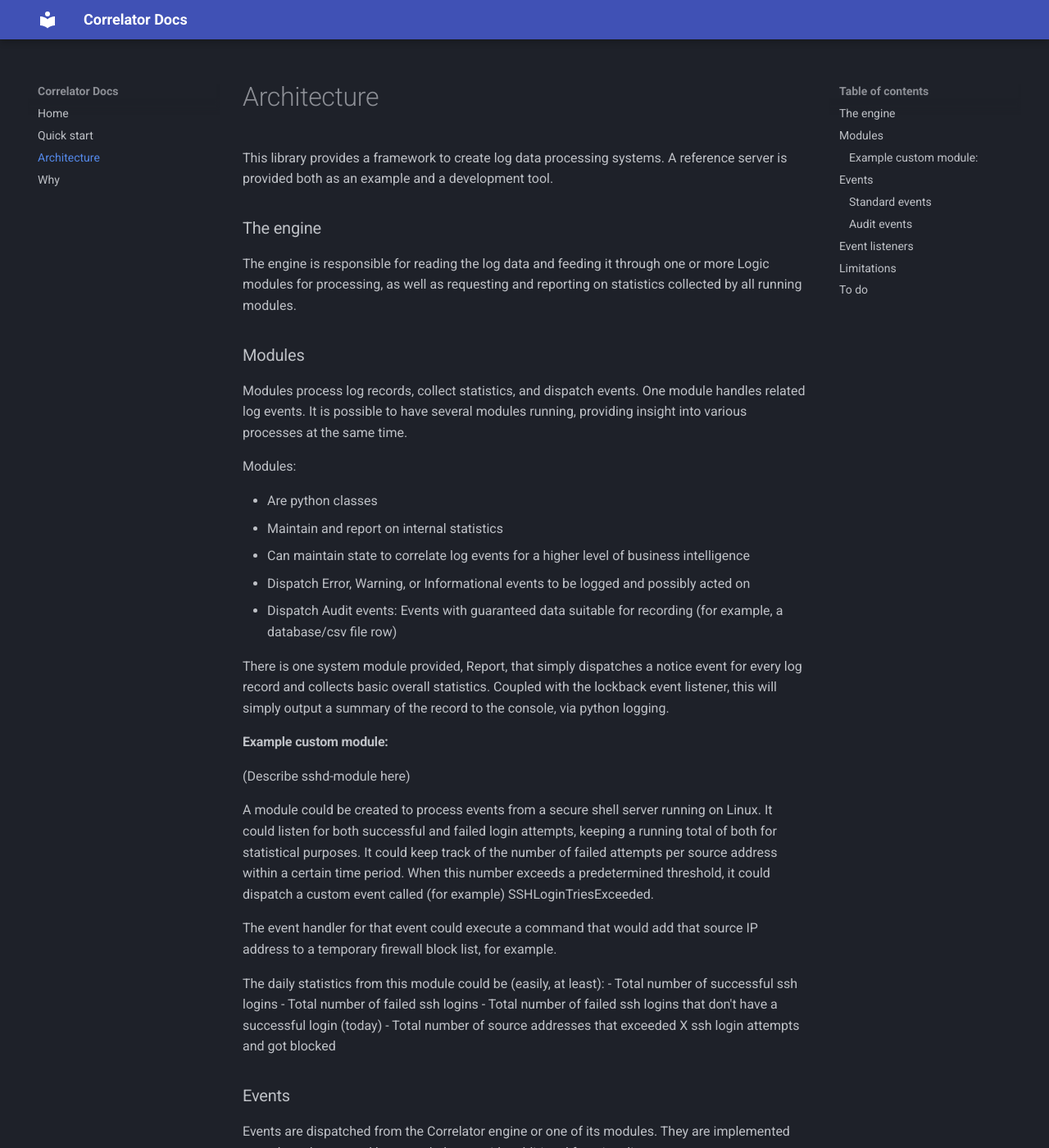
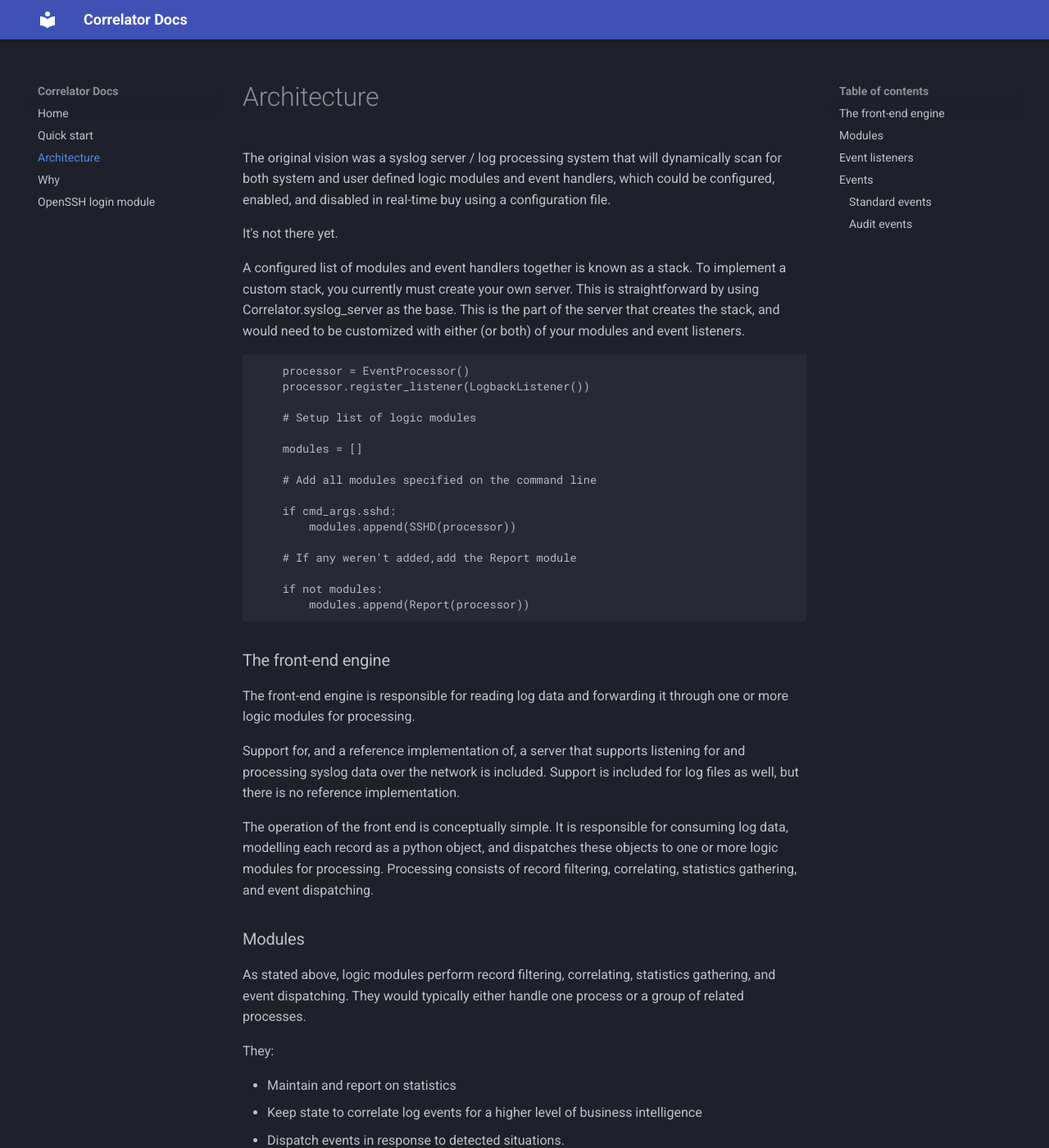
Before and after one commit to dagainz/Correlator, an MkDocs documentation site: the page built from docs/architecture.md, in a window 1280 px wide and 1400 px high. Shown: the whole window at 82% size. Built offline with MkDocs 1.6.1 and Material for MkDocs 9.7.7, drawn with Linux system fonts in a browser that asks for light colours; some of the changed text lies outside the part shown.

Commit message:
doc updates.

````diff
--- a/docs/architecture.md
+++ b/docs/architecture.md
@@ -1,56 +1,84 @@
 # Architecture
 
-This library provides a framework to create log data processing systems. A reference server is provided
-both as an example and a development tool.
+The original vision was a syslog server / log processing system that will dynamically scan for both system and user
+defined logic modules and event handlers, which could be configured, enabled, and disabled in real-time buy using a
+configuration file.
 
+It's not there yet.
 
-### The engine
+A configured list of modules and event handlers together is known as a stack. To implement a custom stack, you currently
+must create your own server. This is straightforward by using Correlator.syslog_server as the base. This is the part of
+the server that creates the stack, and would need to be customized with either (or both) of your modules and event
+listeners.
 
-The  engine is responsible for reading the log data and feeding it through
-one or more Logic modules for processing, as well as requesting and reporting
-on statistics collected by all running modules.
+```python
+    processor = EventProcessor()
+    processor.register_listener(LogbackListener())
+
+    # Setup list of logic modules
+
+    modules = []
+
+    # Add all modules specified on the command line
+
+    if cmd_args.sshd:
+        modules.append(SSHD(processor))
+
+    # If any weren't added,add the Report module
+
+    if not modules:
+        modules.append(Report(processor))
+```
+
+### The front-end engine
+
+The front-end engine is responsible for reading log data and forwarding it through one or more logic modules for
+processing.
+
+Support for, and a reference implementation of, a server that supports listening for and processing syslog data over
+the network is included. Support is included for log files as well, but there is no reference implementation.
+
+The operation of the front end is conceptually simple. It is responsible for consuming log data, modelling each record
+as a python object, and dispatches these objects to one or more logic modules for processing. Processing consists of
+record filtering, correlating, statistics gathering, and event dispatching.
 
 ### Modules
 
-Modules process log records, collect statistics, and dispatch events. One module
-handles related log events. It is possible to have several modules running, providing insight into various processes
-at the same time.
+As stated above, logic modules perform record filtering, correlating, statistics gathering, and event dispatching. They
+would typically either handle one process or a group of related processes.
 
-Modules:
+They:
 
-- Are python classes
-- Maintain and report on internal statistics
-- Can maintain state to correlate log events for a higher level of business intelligence
-- Dispatch Error, Warning, or Informational events to be logged and possibly acted on
-- Dispatch Audit events: Events with guaranteed data suitable for recording (for example, a database/csv file row)
+- Maintain and report on statistics
+- Keep state to correlate log events for a higher level of business intelligence
+- Dispatch events in response to detected situations.
+- Standard Error, Warning, or Informational event classes are provided that have appropriate default behavior.
+- Audit event class is also provided. These are events that contain a defined data dictionary. They are suitable
+for recording in a table, as their structure is pre-defined.
 
-There is one system module provided, Report, that simply dispatches a notice event for every log record and collects
-basic overall statistics. Coupled with the lockback event listener, this will simply output a summary of the record to
-the console, via python logging.
 
-#### Example custom module:
+There is one system module provided, Report, that simply dispatches a notice event for every log record. It also
+collects basic statistics. Coupled with the Logback event listener is a stack that will simply output a summary of the
+record to the console, via python logging. In fact, when you run the reference server in this distribution without the
+--sshd option, this is the exact stack it is running.
 
-(Describe sshd-module here)
+### Event listeners
 
-A module could be created to process events from a secure shell server running on Linux.
-It could listen for both successful and failed login attempts, keeping a running total of both
-for statistical purposes. It could keep track of the number of failed attempts per source address
-within a certain time period. When this number exceeds a predetermined threshold, it could dispatch a custom event
-called (for example) SSHLoginTriesExceeded.
+An event listener is python code that listens for events that it is interested in and takes a specific action when
+it receives them. Multiple event listeners can be in use concurrently. In that case, all registered listeners will
+receive all events. It is the duty of the event listener to ignore events that it is not interested in.
 
-The event handler for that event could execute a command that would add that source IP address to a temporary
-firewall block list, for example.
-
-The daily statistics from this module could be (easily, at least):
-  - Total number of successful ssh logins
-  - Total number of failed ssh logins
-  - Total number of failed ssh logins that don't have a successful login (today)
-  - Total number of source addresses that exceeded X ssh login attempts and got blocked
+There is currently one event listener shipped with the Correlator system, the Logback Listener. This simply
+logs all events the console.
 
 ### Events
 
-Events are dispatched from the Correlator engine or one of its modules. They are implemented as
-python classes and be extended to provide additional functionality.
+Events are dispatched from the front-end engine or one of its modules. They are modeled as python objects and
+are instances of Correlator.event.Event or a subclass.
+
+Standard event types are supplied to provide appropriate default actions. For example, any custom event
+class that subclasses the Error event will generate a python log entry with a severity of error when
+being handled by the Logback listener.
 
 #### Standard events
 
@@ -64,50 +92,14 @@
 - optionally a text/html message generated bv mako
 - Is this warning, error, or informational message
 
-the ErrorEvent, WarningEvent, and NoticeEvent are derived from events with the appropriate properties set.
+ErrorEvent, WarningEvent, and NoticeEvent are all subclasses of Event. System listeners have default actions based
+on the severity, so unless there is a good reason not to, all non-audit type events should extend one of these
+standard event classes.
 
 #### Audit events
 
-Audit events are dispatched in response to something noteworthy happening. They often will end up
-as a record in a csv file or a database table.
+Audit events are dispatched in response to something noteworthy happening.
 
-To use audit events in your modules, they must be defined as their own class, which subclasses an audit event. An
-identifier and a list of data fields that will be present in each event must be provided in the custom by the
+To use audit events in your modules, they must be defined as a custom class which uses the Event class as its
+super. An identifier and a list of data fields that will be present in each event must be provided in the custom by the
 dispatching code.
-
-These events will often end up as records in a csv file or a database table.
-
-See Module.capture.py - CaptureStatsEvent for an example.
-
-### Event listeners
-
-An event listener does just that - its python code that can take action in response to an event. All events are
-currently dispatched to all handlers. It is up to the handler itself to filter the events to just the ones that
-it is interested in, if desired.
-
-There are 2 system event listeners that are used by the provided scripts and can be used in your code:
-
- - **LogbackListener:** Logs all events to the python log.
- - **CSVListener:** Writes audit events to CSV files
-
-Additional listeners may be created for custom actions. For example, in the case of
-the **Theoretical example of a module** example in the **Logic Modules** section:
-
-A new event listener could be created that would ignore all events except for the custom event SSHLoginTriesExceeded.
-When processing *that* event, it could add a temporary rule to the firewall to block the source IP address.
-If that event's superclass is one of the standard event classes, then other listeners may also handle that event. For
-example, if the SSHLoginTriesExceeded is a subclass of ErrorEvent, then this will also get logged to the python
-error log.
-
-## Limitations
-
-CLI scripts hard coded with module/handlers stack.
-This is not resilient to exceptions at all.
-
-## To do
-
-- Regex evaluation / optimization
-- Think of overall documentation strategy
-- Add capability for listeners to register criteria for event filtering at instantiation time.
-- Exception handling
-- state Persistence
--- a/mkdocs.yml
+++ b/mkdocs.yml
@@ -13,3 +13,4 @@
   - Quick start: quickstart.md
   - Architecture: architecture.md
   - Why: why.md
+  - OpenSSH login module: sshd.md
````
Also changed, not shown: README.md (+2 -0 lines), docs/index.md (+12 -7 lines), docs/quickstart.md (+7 -4 lines), docs/sshd.md (added, +65 -0 lines), docs/why.md (+9 -9 lines), 1 other file.
